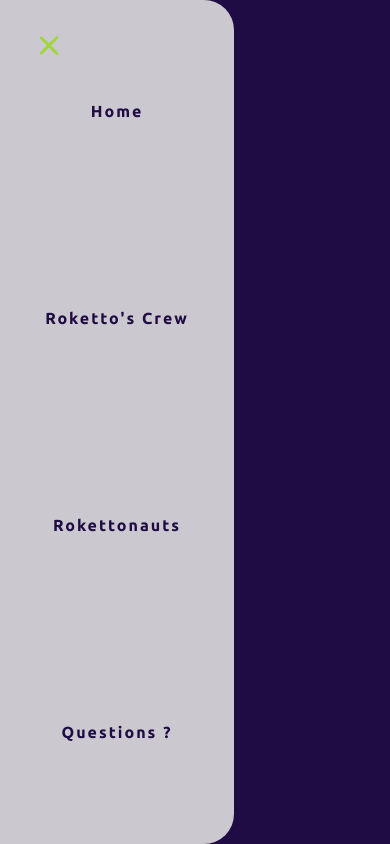
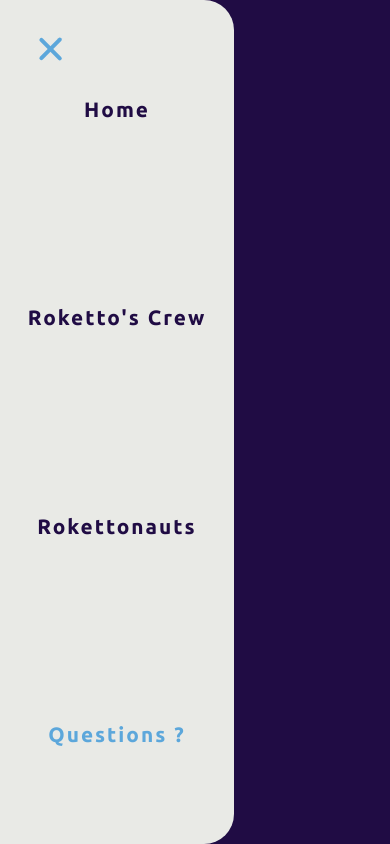
Before and after one commit to WildCodeSchool/2022-09-JS-Paris-P1-Roketo, a website: page faq.html in a window 390 px wide. Both pictures are taken after a click on the element 48 px from the left and 45 px from the top of the page. Drawn offline with Linux system fonts and the light colour scheme.

Commit message:
merge dev + modif burger menu fond, taille police menu et ajout animation page active

```diff
--- a/script.js
+++ b/script.js
@@ -1,20 +1,19 @@
 const navSlide = () => {
-
-const toggle = document.querySelector('.burgerIcon');
-const navList = document.querySelector('nav');
-const navLinks = document.querySelectorAll('li');
+    const toggle = document.querySelector('.burgerIcon');
+    const navMenu = document.querySelector('.menu');
+    const navItems = document.querySelectorAll('.menu__item');
 /* Create a class 'open' when burger menu clicked */
 toggle.addEventListener('click', () => {
 
     //TOGGLE NAV//
     /* when burgericon clikced, create a class 'open' where menu appears*/
-    navList.classList.toggle('open');
+    navMenu.classList.toggle('open');
 
     //ANIMATION OF LINKS//
 
     /*for each link we get its index so we can animate the delay between each*/
     /*also, we make sure the animation happens each time we open the navigaiton bar*/
-    navLinks.forEach((link,index) =>{
+    navItems.forEach((link,index) =>{
         if (link.style.animation){
             link.style.animation =''
         }else {
@@ -25,7 +24,20 @@ toggle.addEventListener('click', () => {
     });
     //BURGER MENU ANIMATION//
     toggle.classList.toggle('switch');
+
+    //ACTIVE PAGE//
+
 });
 }
+navSlide();
 
-navSlide();
+const activePage = () => {
+    const navLinks = document.querySelectorAll('.menu__link');
+
+navLinks.forEach(link => {
+    if(link.href === window.location.href){
+        link.setAttribute('aria-current', 'page')
+    }
+});
+}
+activePage();
--- a/styles.css
+++ b/styles.css
@@ -52,14 +52,10 @@ li {
 }
 
 /* STYLES GENERIQUES */
-
+/*  BURGER MENU */
 .menu {
   background-color: var(--light-color);
   display: flex;
-}
-
-/*  BURGER MENU */
-.menu {
   padding: 0;
   flex-direction: column;
 }
@@ -69,12 +65,13 @@ li {
   flex-direction: column;
   position: absolute;
   justify-content: space-evenly;
-  background-color: #fafdf5c8;
-  backdrop-filter: blur (8px);
+  background-color: #fafdf5eb;
+  backdrop-filter: blur (15px);
   border-radius: 0px 30px 30px 0px;
   font-weight: 700;
   width: 60%;
   height: 100vh;
+  z-index: 80;
   align-items: center;
   transform: translateX(-100%);
   transition: transform 0.4s ease-in;
@@ -87,6 +84,7 @@ li {
   margin-top: 8vh;
   margin-bottom: 8vh;
   opacity: 0;
+  font-size: 1.3rem;
 }
 
 .menu__link {
@@ -99,6 +97,10 @@ li {
   font-weight: 700;
 }
 
+.menu__link[aria-current="page"] {
+  color: var(--primary-color);
+}
+
 /*creation burger menu icon*/
 
 .burgerIcon {
@@ -107,14 +109,14 @@ li {
   top: 15px;
   left: 15px;
   padding: 1rem;
-  z-index: 1;
+  z-index: 90;
 }
 
 .burgerIcon div {
-  width: 25px;
-  height: 3px;
-  background-color: var(--secondary-color);
-  margin: 5px;
+  width: 30px;
+  height: 4px;
+  background-color: var(--primary-color);
+  margin: 6px;
   border-radius: 20px;
   transition: transform 0.3s ease-in;
 }
@@ -139,7 +141,7 @@ li {
 
 /* BURGER MENU ANIMATION*/
 .switch .line1 {
-  transform: rotate(-45deg) translate(-5px, 6px);
+  transform: rotate(-45deg) translate(-8px, 6px);
 }
 
 .switch .line2 {
@@ -147,10 +149,10 @@ li {
 }
 
 .switch .line3 {
-  transform: rotate(45deg) translate(-5px, -6px);
+  transform: rotate(45deg) translate(-8px, -6px);
 }
 
-@media screen and (min-width: 769px) {
+@media screen and (min-width: 768px) {
   .menu {
     background-color: transparent;
   }
@@ -171,11 +173,12 @@ li {
   .menu__item {
     opacity: 1;
     width: 15vw;
+    font-size: initial;
   }
 
   .menu__link {
     display: block;
-    color: var(--light-color);
+    color: var(--primary-color);
     letter-spacing: 2px;
     padding: 0.5rem;
     margin: -1rem;
@@ -191,8 +194,20 @@ li {
     color: var(--dark-color);
   }
 
+  .menu__link[aria-current="page"] {
+    color: var(--light-color);
+    text-decoration: underline 3px var(--secondary-color);
+    text-underline-offset: 9px;
+  }
+
   .burgerIcon {
     display: none;
+  }
+
+  @media screen and (min-width: 1024px) {
+    .menu__item {
+      font-size: 1.7rem;
+    }
   }
 }
 
@@ -325,7 +340,8 @@ li {
 }
 
 @media screen and (min-width: 768px) {
-  .profilePic {}
+  .profilePic {
+  }
 }
 
 .membersName {
```
Also changed, not shown: index.html (+1 -0 lines).
